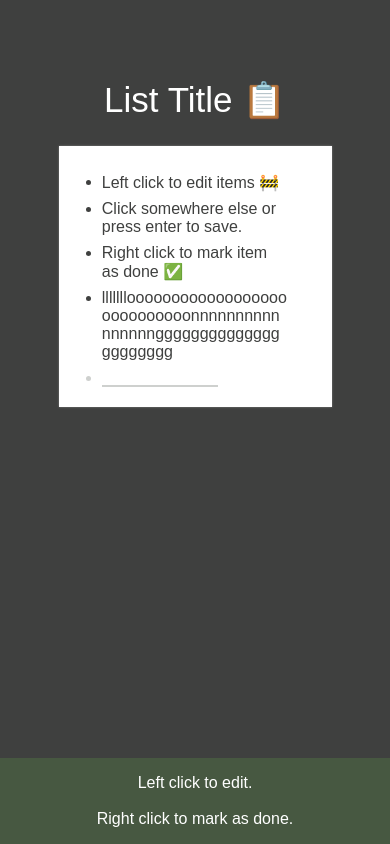
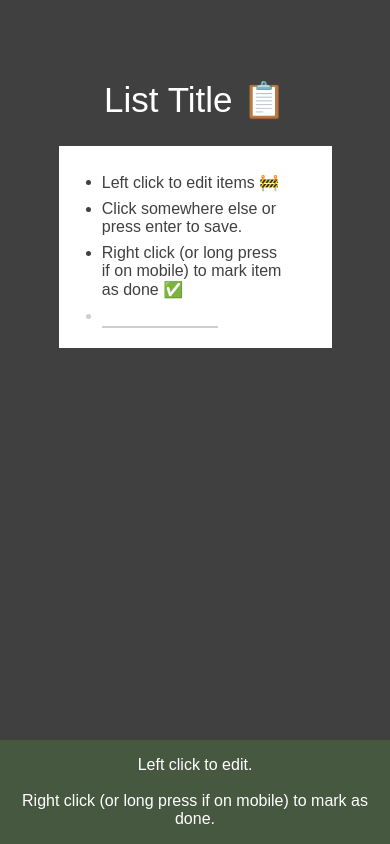
Before and after one commit to lzukanovic/Checklist, a plain HTML site: page index.html in a window 390 px wide. Both pictures are taken after a click on the item "Left click to edit items 🚧". Drawn offline with nearby package versions, Linux system fonts and the light colour scheme; a web font is replaced by a local one.

Commit message:
UX fixes and added title justification

```diff
--- a/index.html
+++ b/index.html
@@ -16,19 +16,15 @@
                 <ul id="item-list">
                     <li>
                         <div>Left click to edit items &#128679;</div>
-                        <textarea onfocus="items.autoGrow(this)" oninput="items.autoGrow(this)">Left click to edit items 🚧</textarea>
+                        <textarea onfocus="items.autoGrow(this)" oninput="items.autoGrow(this)">Left click to edit items &#128679;</textarea>
                     </li>
                     <li>
                         <div>Click somewhere else or press enter to save.</div>
                         <textarea onfocus="items.autoGrow(this)" oninput="items.autoGrow(this)">Click somewhere else or press enter to save.</textarea>
                     </li>
                     <li>
-                        <div>Right click to mark item as done &#9989;</div>
-                        <textarea onfocus="items.autoGrow(this)" oninput="items.autoGrow(this)">Right click to mark item as done &#9989;</textarea>
-                    </li>
-                    <li>
-                        <div>llllllloooooooooooooooooooooooooooonnnnnnnnnnnnnnnngggggggggggggggggggggg</div>
-                        <textarea onfocus="items.autoGrow(this)" oninput="items.autoGrow(this)">llllllloooooooooooooooooooooooooooonnnnnnnnnnnnnnnngggggggggggggggggggggg</textarea>
+                        <div>Right click (or long press if on mobile) to mark item as done &#9989;</div>
+                        <textarea onfocus="items.autoGrow(this)" oninput="items.autoGrow(this)">Right click (or long press if on mobile) to mark item as done &#9989;</textarea>
                     </li>
 
                     <script id="list-item-template" type="text/template">
@@ -48,7 +44,7 @@
         </div>
         <footer>
             <p>Left click to edit.<br/><br/>
-            Right click to mark as done.</p>
+            Right click (or long press if on mobile) to mark as done.</p>
         </footer>
 
         <script src="https://ajax.googleapis.com/ajax/libs/jquery/3.5.1/jquery.min.js"></script>
--- a/script.js
+++ b/script.js
@@ -4,11 +4,8 @@
 
 // TODO: upgrade footer to animation when user clicks help FAB
 // TODO: improve styling
-// TODO: fix bullet move for single line items
-// TODO: fix double click to select text in edit mode
-// TODO: fix list touching footer when it gets longer
-// TODO: fix new list input color when input is made with enter press on mobile
-// TODO: title center text alignment (more to do with word wrap)
+// TODO: fix bullet move for single line with emoji
+// TODO: remove new item input animation on page load
 
 var items = (function () {
 
@@ -25,10 +22,10 @@ var items = (function () {
     };
 
     function edit() {
-        // $(this).off("click");
+        $(this).off();
         $(this).addClass('edit');
         var input = $(this).find('textarea');
-        input[0].focus(); // set input focus
+        input[0].focus();
 
         // place cursor at the end
         var tmp = input[0].value;
@@ -42,10 +39,11 @@ var items = (function () {
             newInput[0].value = "";
         } else {
             this.previousElementSibling.innerHTML = this.value;
+            $(this.parentElement).on('click', edit);
+            $(this.parentElement).on('contextmenu', checkItem);
         }
 
         $(this.parentNode).removeClass('edit');
-        // updateListeners();
     };
 
     function updateDOM() {
@@ -69,7 +67,7 @@ var items = (function () {
         });
 
         items.on('click', edit);
-        items.slice(0, -1).on('contextmenu', checkItem); // disable right click on new item input
+        items.slice(0, -1).on('contextmenu', checkItem); // handle right click event only on valid list elements
 
         inputs.on('blur', save);
         inputs.on('keypress', function(e) {
--- a/style.css
+++ b/style.css
@@ -1,12 +1,24 @@
 @import url('https://fonts.googleapis.com/css2?family=Recursive:wght@300;400;500;600;700;800&display=swap');
 @keyframes extend {
-    from {min-width: 0;}
-    to {min-width: 76%;}
+    from {
+        min-width: 0;
+        /* border-bottom: 2px solid var(--accent-color); */
+    }
+    to {
+        min-width: 76%;
+        /* border-bottom: 2px solid var(--primary-color); */
+    }
 }
 
 @keyframes retract {
-    from {min-width: 76%;}
-    to {min-width: 50%;}
+    from {
+        min-width: 76%;
+        border-bottom: 2px solid var(--primary-color);
+    }
+    to {
+        min-width: 50%;
+        border-bottom: 2px solid var(--accent-color);
+    }
 }
 
 :root {
@@ -32,6 +44,7 @@ body {
 
 .content {
     flex: 1 0 auto;
+    margin-bottom: 20px;
 }
 
 /*
@@ -48,6 +61,8 @@ body {
 .list-title div {
     margin: 0 25%;
     min-width: 1%;
+    text-align: justify;
+    /* word-break: break-all; */
 }
 
 .list-title textarea {
@@ -66,8 +81,9 @@ body {
     display: initial;
     font-size: 45px;
     overflow: hidden;
+    text-align: justify;
     transition: clip-path 0.2s ease-out;
-    word-wrap: break-all;
+    /* word-break: break-all; */
     width: 50%;
 }
 
@@ -81,7 +97,7 @@ body {
 .list {
     background-color: white;
     margin: 0 30% 0 30%;
-    box-shadow: 0px 0px 2px gray;
+    /* box-shadow: 0px 0px 3px grey; */
     padding: 20px;
 }
 
@@ -146,22 +162,17 @@ li.edit textarea {
     border-bottom: 2px solid var(--accent-color);
     color: var(--accent-color);
     margin-bottom: 0px;
+    min-height: 26px;
     min-width: 50%;
     max-width: 50%;
-    animation: retract 0.3s ease;
-
-}
-
-.new-li:hover {
-    border-bottom: 2px solid var(--primary-color);
-    color: var(--primary-color);
+    animation: retract 0.5s ease;
 }
 
 .active {
     border-bottom: 2px solid var(--primary-color);
     color: var(--primary-color);
     min-width: 76%;
-    animation: extend 0.3s ease;
+    animation: extend 0.4s ease;
 }
 
 .checked {
@@ -174,7 +185,7 @@ li.edit textarea {
 */
 footer {
     background-color: var(--secondary-color);
-    flex-shrink: 0;
+    /* flex-shrink: 0; */
     color: white;
     text-align: center;
 }
@@ -210,6 +221,10 @@ footer {
     ul {
         font-size: 18px;
     }
+
+    .new-li {
+        min-height: 22px;
+    }
 }
 
 @media only screen and (max-width: 600px) {
@@ -228,4 +243,16 @@ footer {
     ul {
         font-size: 16px;
     }
+
+    .new-li {
+        min-height: 19px;
+    }
 }
+
+/* mouse, touch pad */
+@media (hover: hover) and (pointer: fine) {
+    .new-li:hover {
+        border-bottom: 2px solid var(--primary-color);
+        color: var(--primary-color);
+    }
+}
```
